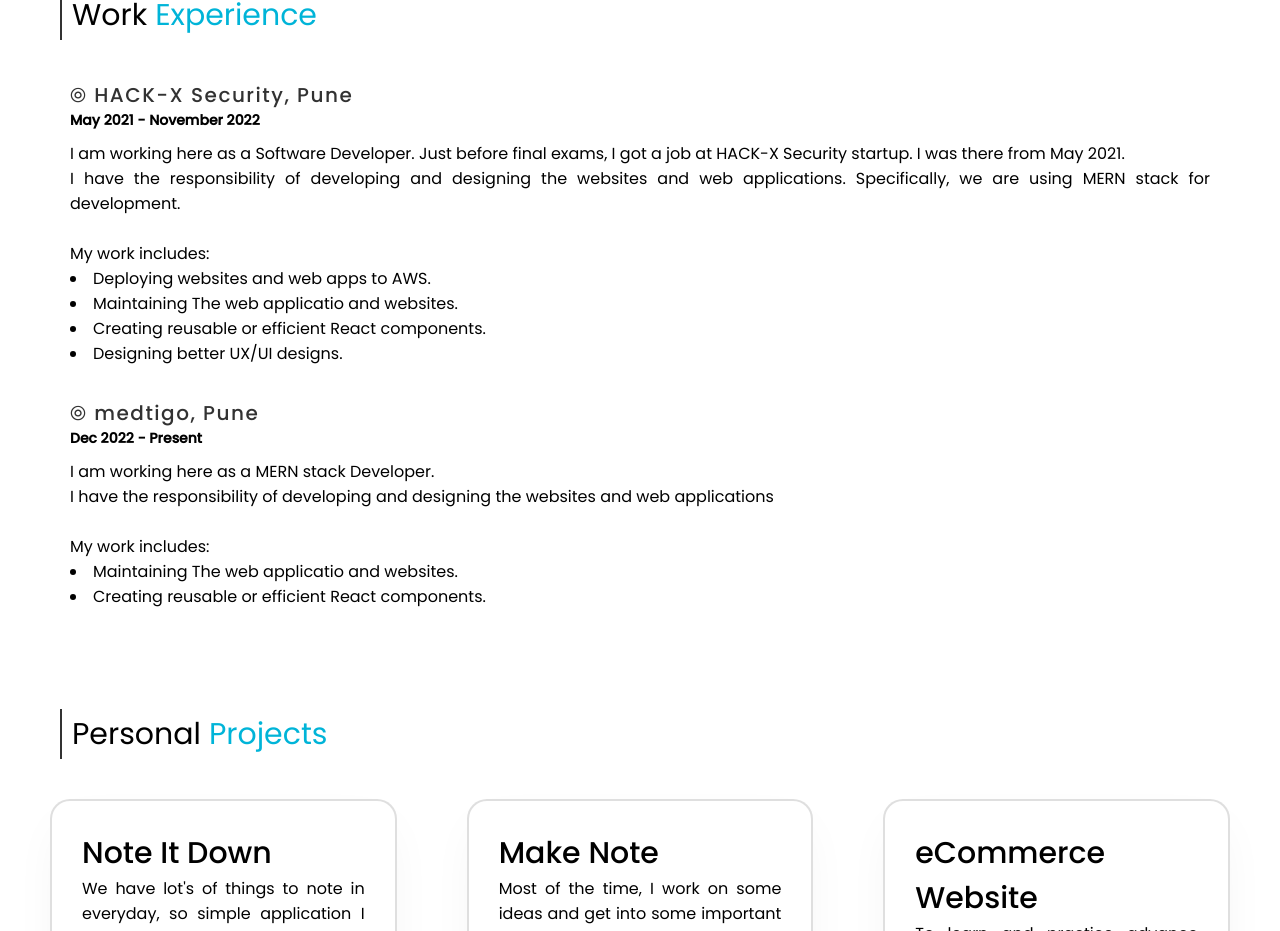
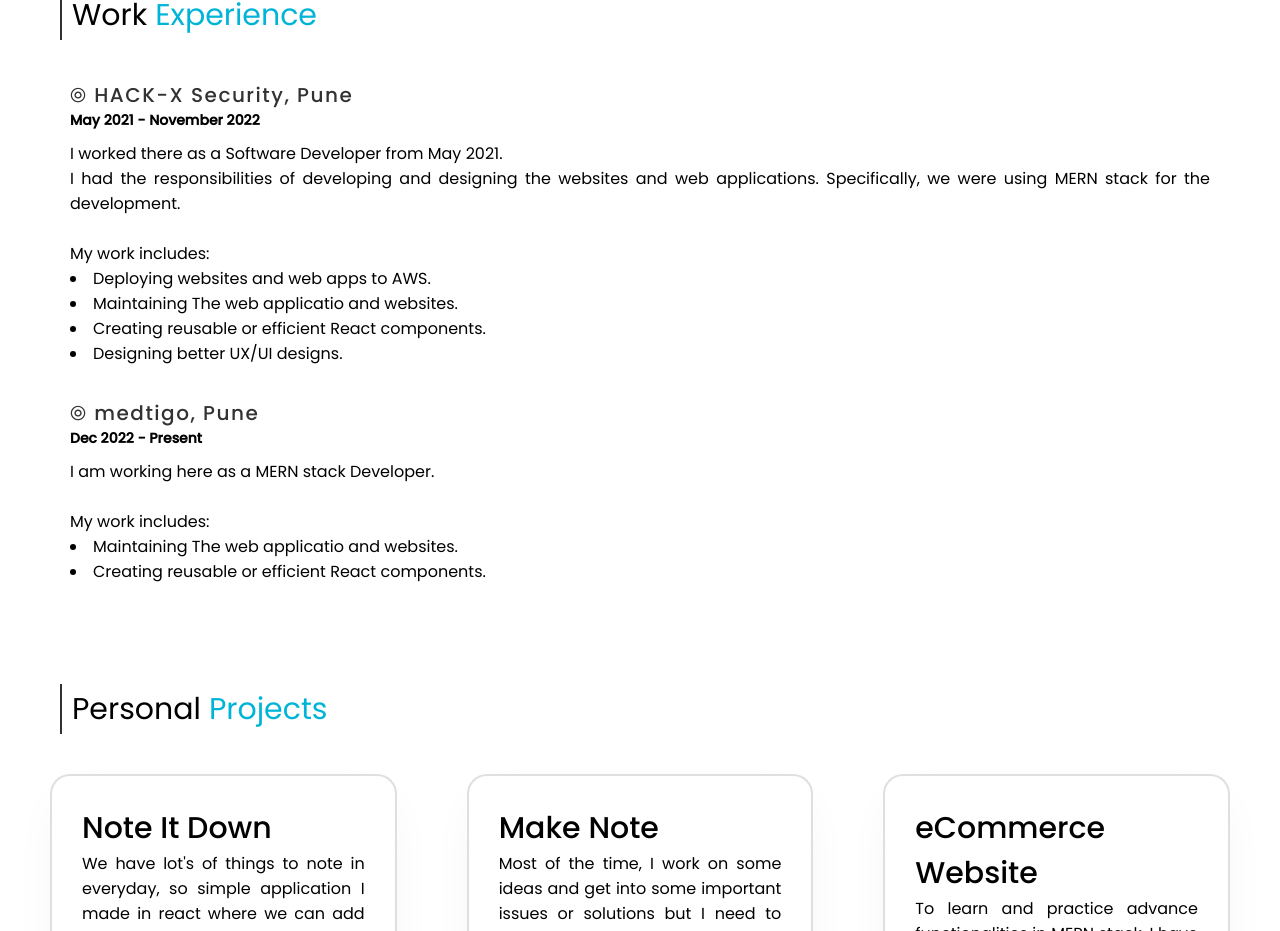
Before and after one commit to Kshirsagar-Govind/the-portfolio, a React (Create React App) app: page / in a window 1280 px wide. Shown: the part 1660-2591 px from the top of the page. Built offline with nearby package versions, Linux system fonts and the light colour scheme.

Commit message:
New Exp Added

```diff
--- a/src/Components/ExperiencePage.jsx
+++ b/src/Components/ExperiencePage.jsx
@@ -22,19 +22,15 @@
         <h3>⦾ HACK-X Security, Pune</h3>
         <h4>May 2021 - November 2022</h4>
         <p>
-          I am working here as a Software Developer. Just before final exams, I
-          got a job at HACK-X Security startup. I was there from May 2021.{" "}
-          <br /> I have the responsibility of developing and designing the
-          websites and web applications. Specifically, we are using MERN stack
-          for development. <br /> <br />
+          I worked there as a Software Developer from May 2021. <br /> I had the
+          responsibilities of developing and designing the websites and web
+          applications. Specifically, we were using MERN stack for the
+          development. <br /> <br />
           My work includes:<br />
           <u style={{ textDecoration: "none" }}>
             <li>Deploying websites and web apps to AWS.</li>
-
             <li>Maintaining The web applicatio and websites.</li>
-
             <li>Creating reusable or efficient React components.</li>
-
             <li>Designing better UX/UI designs.</li>
           </u>
         </p>
@@ -45,9 +41,7 @@
         <h3>⦾ medtigo, Pune</h3>
         <h4>Dec 2022 - Present</h4>
         <p>
-          I am working here as a MERN stack Developer. <br /> I have the
-          responsibility of developing and designing the websites and web
-          applications <br />
+          I am working here as a MERN stack Developer. <br />
           <br />
           My work includes:<br />
           <u style={{ textDecoration: "none" }}>
```
